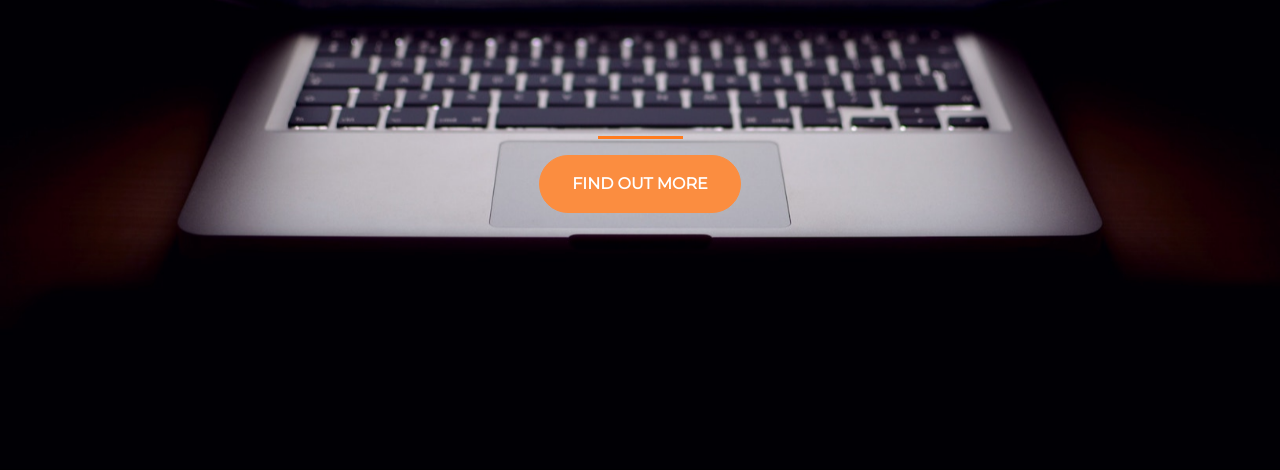
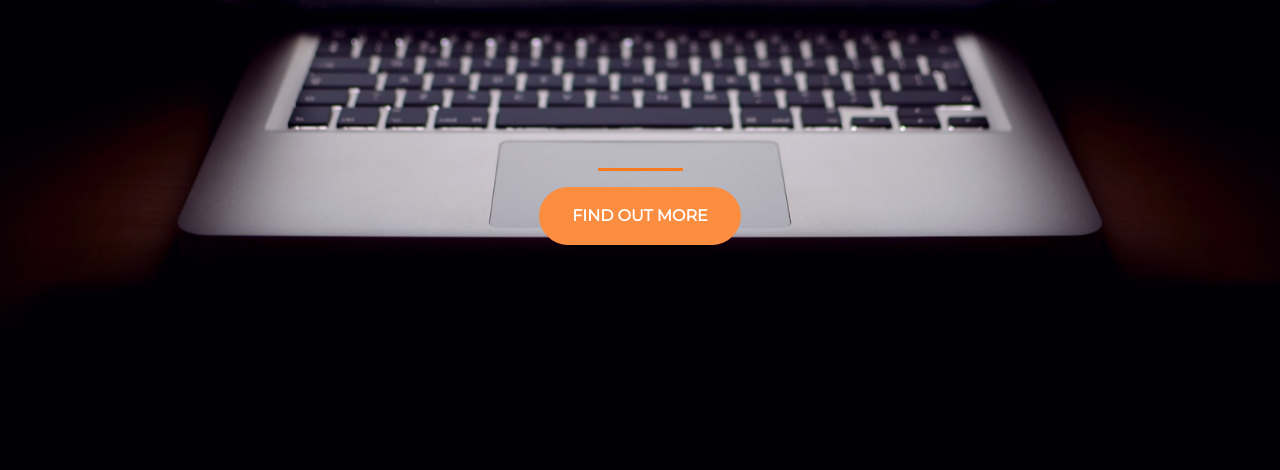
Before and after one commit to duragindustries/startup, a plain HTML site: page index.html in a window 1280 px wide. Shown: the part 330-800 px from the top of the page. Drawn offline with nearby package versions, Linux system fonts and the light colour scheme.

Commit message:
Update style.css

```diff
--- a/style.css
+++ b/style.css
@@ -22,7 +22,7 @@ hr {
 }
 
 .buffer {
-	height: 8rem;
+	height: 12rem;
 }
 
 .btn {
```
